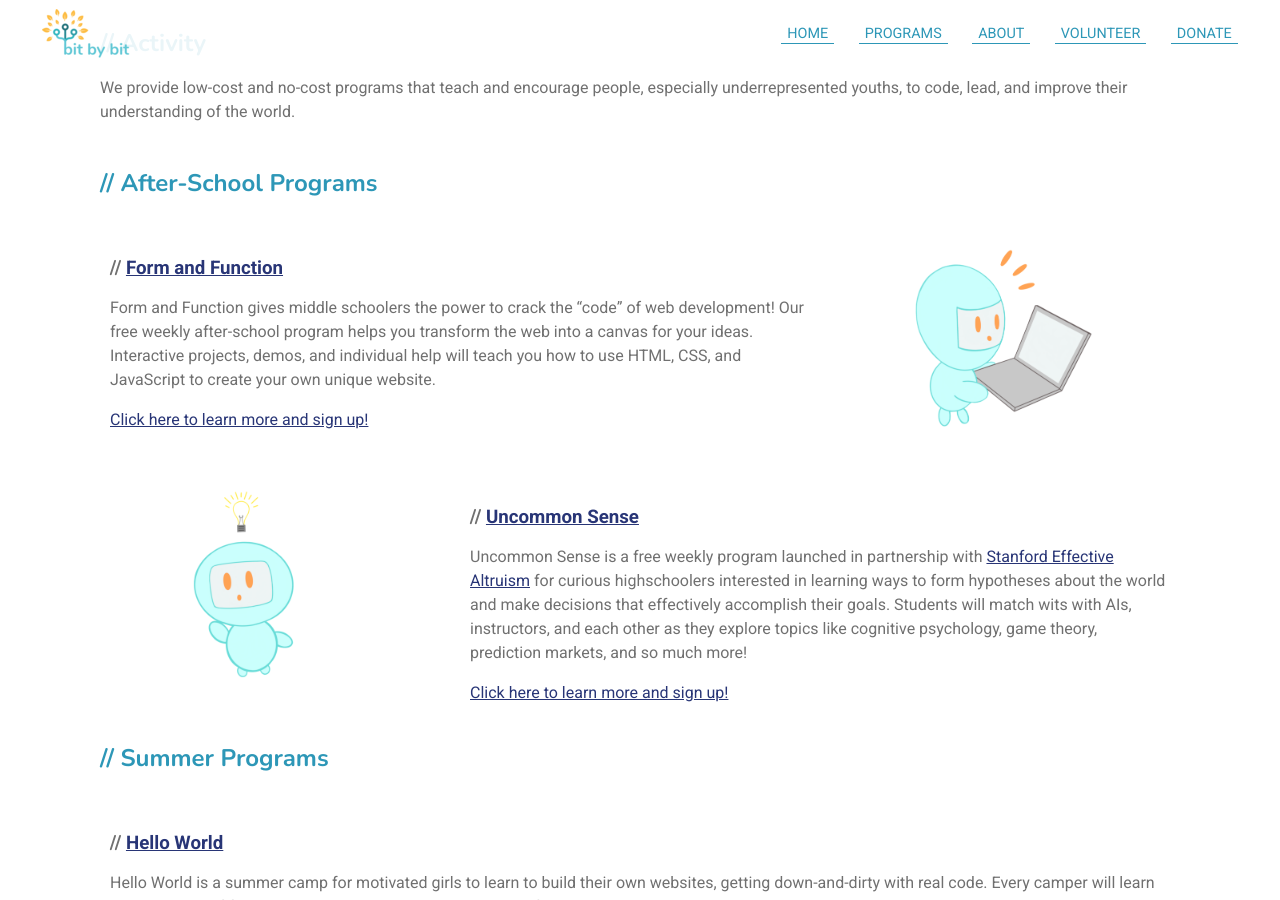
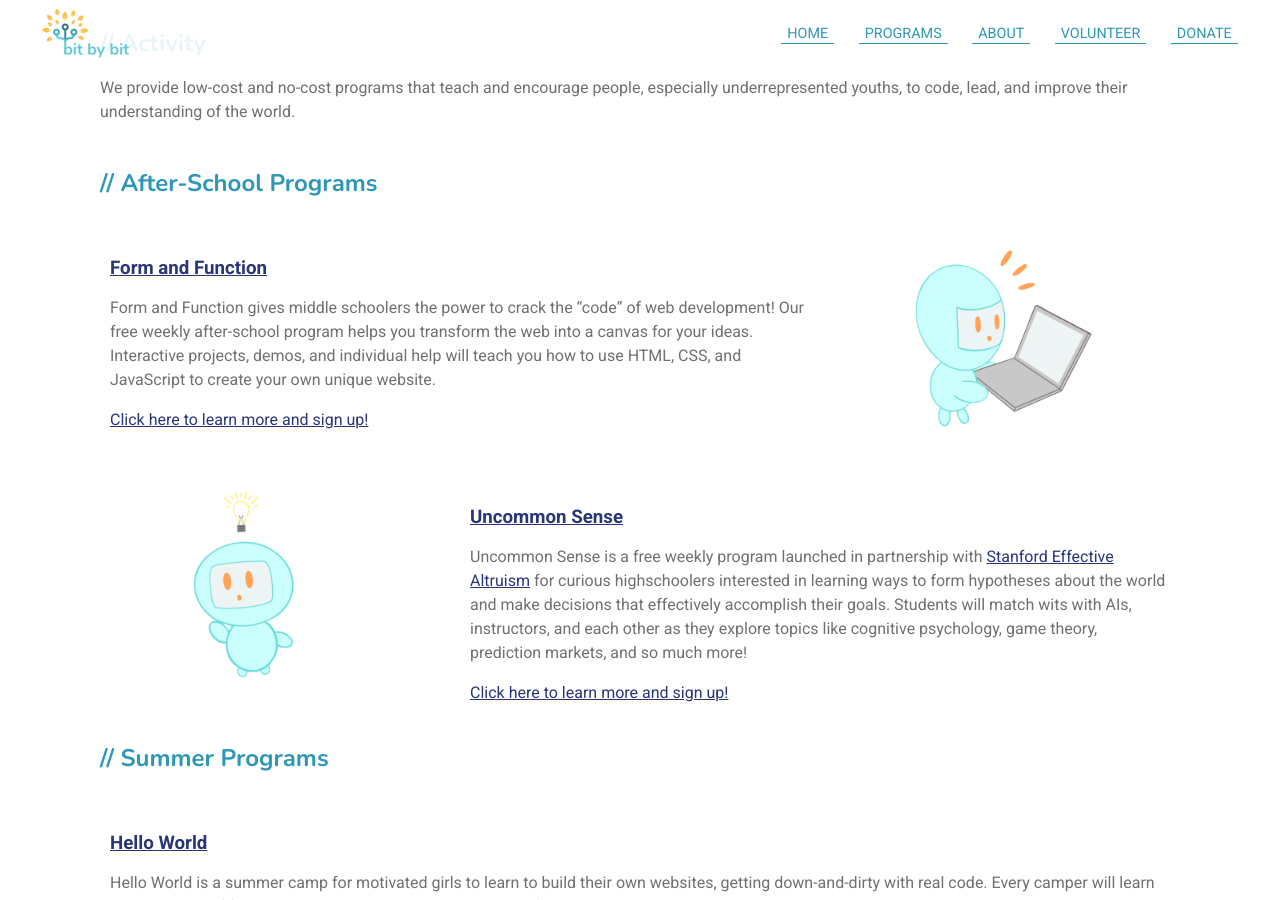
Before and after one commit to bit-by-bit-coding/bxb-website, a Jekyll site: the page built from index.html, in a window 1280 px wide and 900 px high, scrolled down 936 px. Built offline with Jekyll 4.4.1, drawn with Linux system fonts in a browser that asks for light colours; nearby versions of some CDN libraries.

Commit message:
remove h3 slashes on homepage

```diff
--- a/index.html
+++ b/index.html
@@ -29,7 +29,7 @@ style: index.css
     <h2> After-School Programs</h2>
     <div class="details-container">
         <div class="details-item" id="righttext">
-            <h3>
+            <h3 class="noslashes">
                 <a href="{{ 'formfunction.html' | relative_url| remove: '.html' }}">
                     Form and Function
                 </a>
@@ -56,7 +56,7 @@ style: index.css
                 <img class="bot" src="imgs/thinkingbot.png">
             </div>
             <div class="details-item" id="righttext">
-                <h3>
+                <h3 class="noslashes">
                     <a href="{{ 'uncommonsense.html' | relative_url | remove: '.html' }}">
                         Uncommon Sense
                     </a>
@@ -79,7 +79,7 @@ style: index.css
     <h2> Summer Programs </h3>
         <div class="details-container">
             <div class="details-item">
-                <h3>
+                <h3 class="noslashes">
                     <a href="{{ 'helloworld.html' | relative_url | remove: '.html' }}">
                         Hello World
                     </a>
--- a/styles/style.scss
+++ b/styles/style.scss
@@ -131,7 +131,8 @@ img {
     content: "// ";
 }
 
-.noslashes::before {
+h1.noslashes::before, h2.noslashes::before, h3.noslashes::before,
+h4.noslashes::before, h5.noslashes::before, h6.noslashes::before {
     content: "";
 }
 
```
